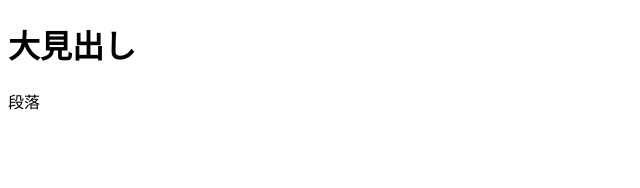
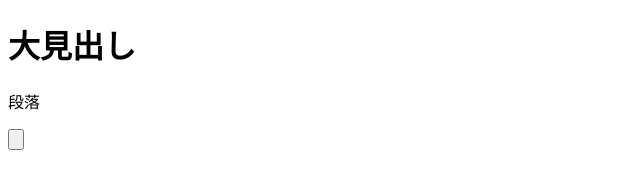
Before and after one commit to doshishaus/git, a plain HTML site: page index.html in a window 1280 px wide. Shown: the full height of the page, 0-640 px from the left. Drawn offline with Linux system fonts and the light colour scheme.

Commit message:
ボタン追加

```diff
--- a/index.html
+++ b/index.html
@@ -9,5 +9,6 @@
 <body>
     <h1>大見出し</h1>
     <p>段落</p>
+    <input type="button" placeholder="ボタン">
 </body>
 </html>
```
